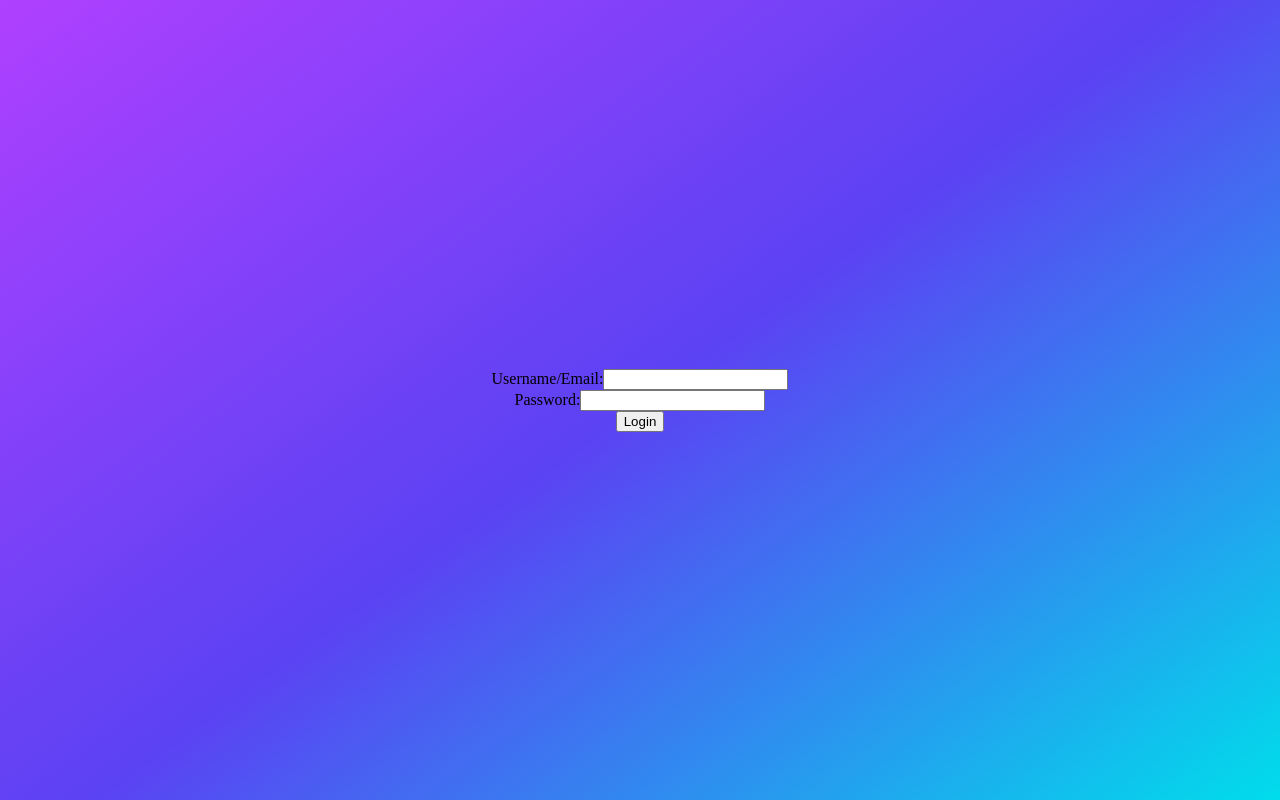
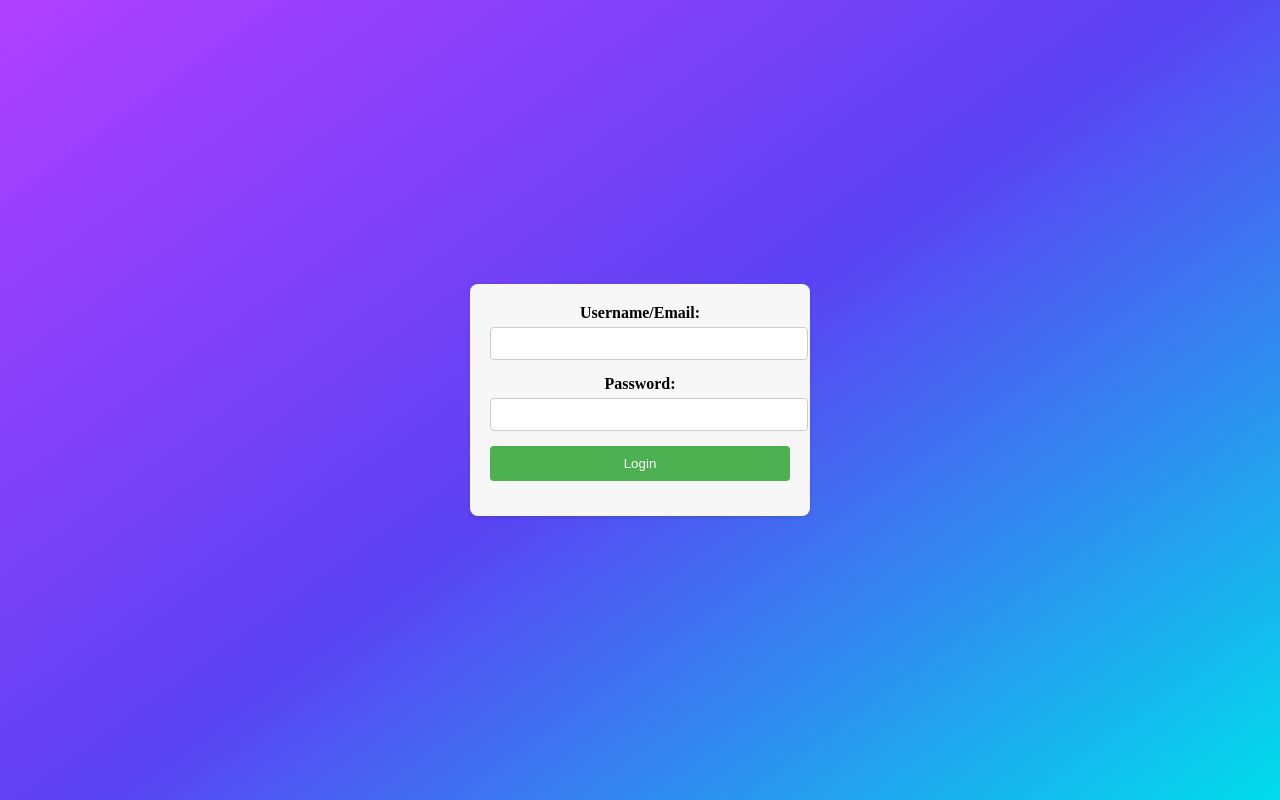
Before and after one commit to VocoPoco/pookie-tata, a React (Vite) app in the folder ReactPookies/: page /login in a window 1280 px wide. Built offline with nearby package versions, Linux system fonts and the light colour scheme.

Commit message:
Something cool Changes to be committed: 	modified:   ReactPookies/pages/Games.tsx 	deleted:    ReactPookies/pages/LogIn.tsx 	deleted:    ReactPookies/pages/Settings.tsx 	modified:   ReactPookies/src/user/login/login.css 	modified:   ReactPookies/src/user/login/login.tsx

```diff
--- a/ReactPookies/pages/Games.tsx
+++ b/ReactPookies/pages/Games.tsx
@@ -9,7 +9,7 @@ const Home: React.FC = () => {
   const navigate = useNavigate();
 
   // Example logged-in state, replace with your actual authentication logic
-  const isLoggedIn = true;
+  const isLoggedIn = false;
 
   const handleIconClick = (internalPath: string, externalUrl?: string) => {
     if (!isLoggedIn) {
--- a/ReactPookies/pages/LogIn.tsx
+++ /dev/null
@@ -1,6 +0,0 @@
-import React from "react";
-
-function LogIn() {
-  return <h1>Hello world</h1>;
-}
-export default LogIn;
--- a/ReactPookies/src/user/login/login.css
+++ b/ReactPookies/src/user/login/login.css
@@ -1,10 +1,40 @@
 .login-container {
-    max-width: 420px;
-    margin: 0 auto;
-    margin: 0 auto;
-    margin-top: 40px;
-}
+    margin: auto;
+    width: 300px;
+    padding: 20px;
+    background-color: #f7f7f7;
+    border-radius: 8px;
+    box-shadow: 0 2px 4px rgba(0, 0, 0, 0.1);
+  }
 
-.login-form-button {
+  .form-group {
+    margin-bottom: 15px;
+  }
+
+  label {
+    display: block;
+    margin-bottom: 5px;
+    font-weight: bold;
+  }
+
+  input[type="text"],
+  input[type="password"] {
     width: 100%;
-}
+    padding: 8px;
+    border: 1px solid #ccc;
+    border-radius: 4px;
+  }
+
+  .submit-button {
+    width: 100%;
+    padding: 10px;
+    background-color: #4CAF50;
+    color: white;
+    border: none;
+    border-radius: 4px;
+    cursor: pointer;
+  }
+
+  .submit-button:hover {
+    background-color: #45a049;
+  }
--- a/ReactPookies/src/user/login/login.tsx
+++ b/ReactPookies/src/user/login/login.tsx
@@ -1,6 +1,7 @@
 import React, { useState } from 'react';
 import { login } from '../../util/ApiUtils';
 import { useNavigate } from 'react-router-dom';
+import './login.css'; // Import your CSS file
 
 const LoginPage = () => {
     const [usernameOrEmail, setUsernameOrEmail] = useState('');
@@ -19,9 +20,9 @@ const LoginPage = () => {
     };
 
     return (
-        <div style={{ margin: 'auto', width: '300px', padding: '20px' }}>
+        <div className="login-container">
             <form onSubmit={handleLogin}>
-                <div>
+                <div className="form-group">
                     <label htmlFor="usernameOrEmail">Username/Email:</label>
                     <input
                         type="text"
@@ -30,7 +31,7 @@ const LoginPage = () => {
                         onChange={(e) => setUsernameOrEmail(e.target.value)}
                     />
                 </div>
-                <div>
+                <div className="form-group">
                     <label htmlFor="password">Password:</label>
                     <input
                         type="password"
@@ -39,8 +40,8 @@ const LoginPage = () => {
                         onChange={(e) => setPassword(e.target.value)}
                     />
                 </div>
-                <div>
-                    <button type="submit">Login</button>
+                <div className="form-group">
+                    <button type="submit" className="submit-button">Login</button>
                 </div>
             </form>
         </div>
```
Also changed, not shown: ReactPookies/pages/Settings.tsx (deleted, +0 -12 lines).
